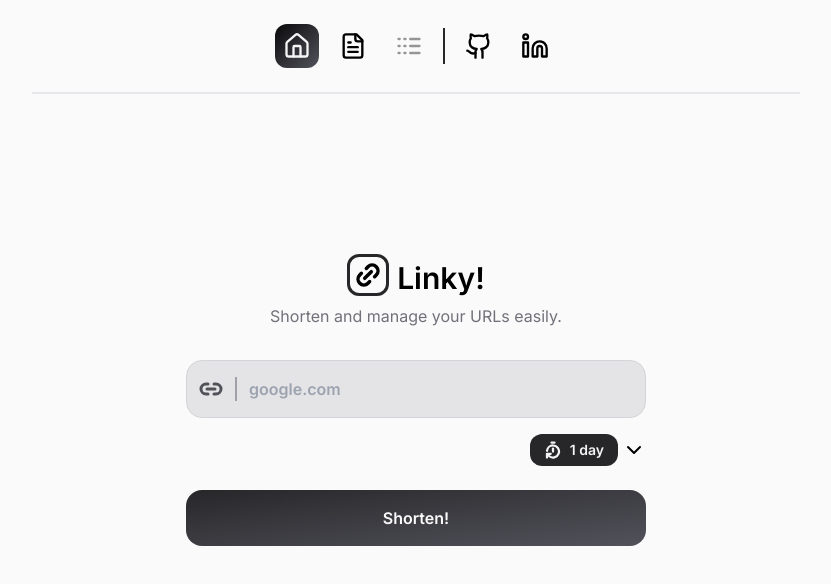
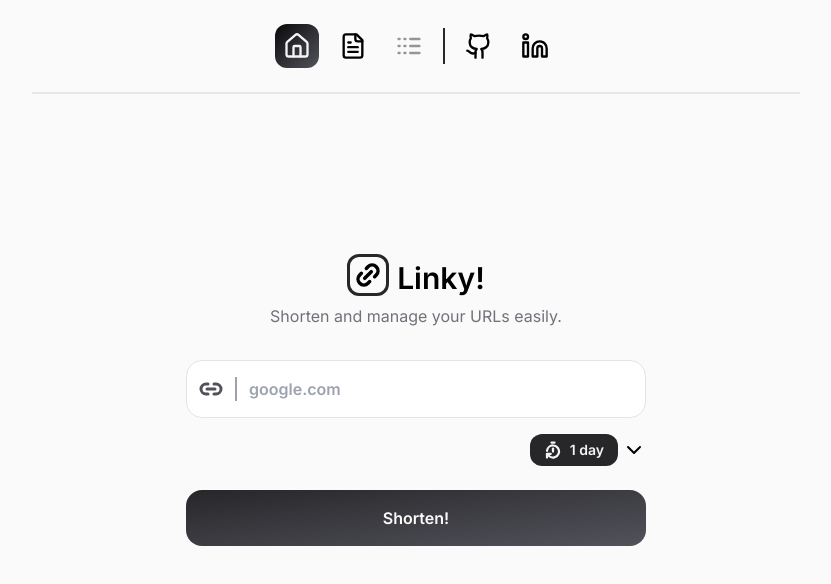
Before and after one commit to reinaldo-silva/linky, a Next.js app: page / in a window 1280 px wide. Shown: the top 584 px of the page, without its empty margins (224-1055 px from the left). Built offline with nearby package versions, Linux system fonts and the light colour scheme.

Commit message:
adjustments colors

```diff
--- a/src/components/Input.tsx
+++ b/src/components/Input.tsx
@@ -9,7 +9,7 @@ interface InputProps extends ComponentProps<"input"> {
 export function Input({ className, icon, ...rest }: InputProps) {
   const Icon = icon;
   return (
-    <div className="bg-zinc-200 flex items-center p-3 py-4 rounded-2xl border border-zinc-300">
+    <div className="bg-white flex items-center p-3 py-4 rounded-2xl border border-zinc-200 focus-within:ring-2 ring-0 ring-sky-500 hover:ring-2">
       {Icon && (
         <div className="border-r-2 border-zinc-400 pr-3">
           <Icon color={zinc[600]} strokeWidth={3} />
--- a/src/components/ShortenUrlForm.tsx
+++ b/src/components/ShortenUrlForm.tsx
@@ -110,10 +110,10 @@ export function ShortenUrlForm() {
             </Badge>
           </Dropdown.Trigger>
 
-          <Dropdown.Content className="flex bg-zinc-200 border border-zinc-300 rounded-xl">
+          <Dropdown.Content className="flex bg-white border border-zinc-200 rounded-xl">
             {expirationOptions.map((op, index) => (
               <Radio
-                contentClassName="flex-1 border-r p-3 last:border-none border-zinc-400"
+                contentClassName="flex-1 border-r p-3 last:border-none border-zinc-300"
                 label={op.description}
                 id={`${op.value}-${index}`}
                 key={index}
```
